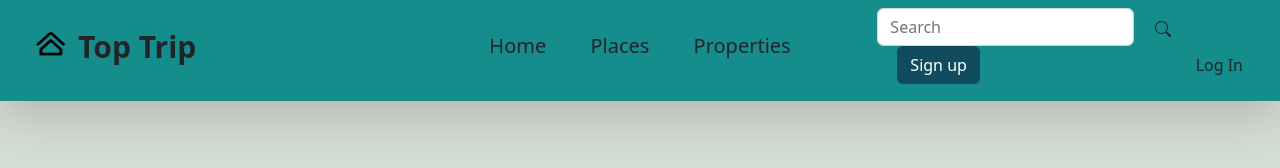
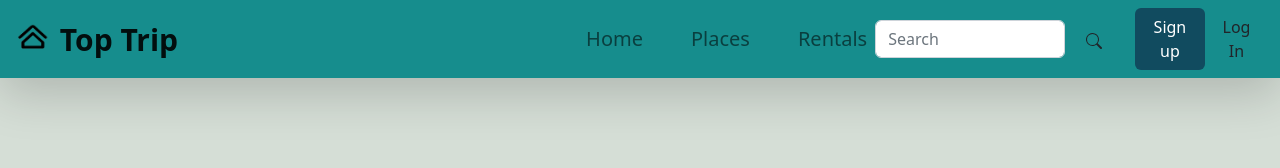
Before and after one commit to J-Pablo4/Front-end, a plain HTML site: page index.html in a window 1280 px wide. Drawn offline with nearby package versions, Linux system fonts and the light colour scheme.

Commit message:
actualizacion header como responsivo

```diff
--- a/index.html
+++ b/index.html
@@ -8,26 +8,27 @@
     <link rel="stylesheet" href="styles.css">
   </head>
   <body>
-    <header class="shadow-lg mb-5">
-        <div class="container-fluid text-center">
-          <div class="row align-items-center">
-
-            <div class="col">
+    <nav class="navbar navbar-expand-lg shadow-lg mb-5">
+        <div class="container-fluid">
             <a class="navbar-brand fw-bold" href="#" id="webpage_name" style="font-size: 30px">
                 <img src="LOGO.png" alt="Logo" width="40" height="34" class="d-inline-block align-text-top">
                 Top Trip
             </a>
-            </div>
-
-            <div class="col">
-              <a class="nav-link active header_button" aria-current="page" href="#">Home</a>
+          <button class="navbar-toggler" type="button" data-bs-toggle="collapse" data-bs-target="#navbarSupportedContent" aria-controls="navbarSupportedContent" aria-expanded="false" aria-label="Toggle navigation">
+            <span class="navbar-toggler-icon"></span>
+          </button>
+          <div class="collapse navbar-collapse" id="navbarSupportedContent">
+            <ul class="navbar-nav me-auto mb-2 mb-lg-0">
+              <li class="nav-item">
+                <a class="nav-link header_button" href="#">Home</a>
+              </li>
+              <li class="nav-item">
                 <a class="nav-link header_button" href="#" id="places">Places</a>
-              <a class="nav-link header_button" href="#">Properties</a>
-            </div>
-
-            <div class="col">
-              <nav class="navbar">
-                <div class="container-fluid">
+              </li>
+              <li class="nav-item">
+                <a class="nav-link header_button" href="#">Rentals</a>
+              </li>
+            </ul>
             <form class="d-flex" role="search">
                 <input class="form-control me-2" type="search" placeholder="Search" aria-label="Search">
                 <button class="btn" type="submit">
@@ -39,8 +40,9 @@
             <a href="sign_up.html" class="btn" style="margin-left: 20px" id="sign_up_button"> Sign up</a>
             <a href="log_in.html" class="btn" id="log_in_button"> Log In</a>
           </div>
+        </div>
       </nav>
-            </div>
-          </div>
-        </div>
-    </header>
+
+    <script src="https://cdn.jsdelivr.net/npm/bootstrap@5.2.2/dist/js/bootstrap.bundle.min.js" integrity="sha384-OERcA2EqjJCMA+/3y+gxIOqMEjwtxJY7qPCqsdltbNJuaOe923+mo//f6V8Qbsw3" crossorigin="anonymous"></script>
+  </body>
+</html>
--- a/styles.css
+++ b/styles.css
@@ -1,7 +1,7 @@
 body{
 	background-color: #d5ded6;
 }
-header{
+nav{
     background-color: #168d8d;
 	padding-bottom: 9px;
 }
@@ -14,11 +14,15 @@ header{
     padding-right: 40px;
 }
 #webpage_name{
-    padding-right: 200px;
+    margin-right: 400px;
 }
 #sign_up_button{
 	background-color: #114b5f;
 	color: white;
+}
+
+.header_button{
+	font-size: 20px
 }
 
 section{
@@ -30,7 +34,7 @@ section{
     margin: -20px 0 50px;
 }
 
-.container {
+#container {
 	background-color: #fff;
 	border-radius: 10px;
   	box-shadow: 0 14px 28px rgba(0,0,0,0.25), 0 10px 10px rgba(0,0,0,0.22);
```
Also changed, not shown: log_in.html (+17 -19 lines), sign_up.html (+16 -18 lines). Lines whose indentation alone changed are shown as unchanged.
